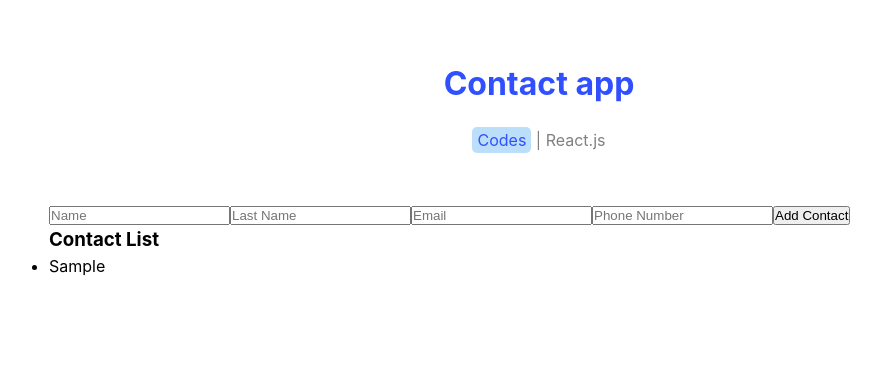
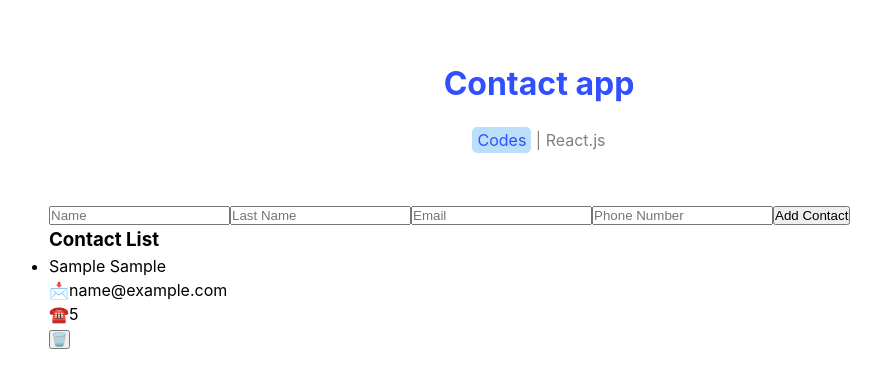
Before and after one commit to MehrabVosough/Contact, a React (Vite) app: page / in a window 1280 px wide. Both pictures are taken after typing "Sample", "Sample", "name@example.com", "5" into the empty fields and a click on the button "Add Contact". Shown: the top 388 px of the page, without its empty margins (101-982 px from the left). Built offline with nearby package versions, Linux system fonts and the light colour scheme.

Commit message:
Add Contact Item and set contact data in this component

```diff
--- /dev/null
+++ b/src/components/ContactItem.jsx
@@ -0,0 +1,21 @@
+
+function ContactItem({data:{id,name,lastName,email,phone}}) {
+  return (
+    <li key={id}>
+    <p>
+        {name} {lastName}
+    </p>
+    <p>
+        <span>📩</span>
+        {email}
+    </p>
+    <p>
+        <span>☎️</span>
+        {phone}
+    </p>
+    <button>🗑️</button>
+</li>
+  )
+}
+
+export default ContactItem
--- a/src/components/ContactList.jsx
+++ b/src/components/ContactList.jsx
@@ -1,13 +1,19 @@
+import ContactItem from "./ContactItem";
+
 function contactList({ contact }) {
 	console.log(contact);
 	return (
 		<div>
 			<h3>Contact List</h3>
-			<ul>
-				{contact.map((contact) => (
-					<li key={contact.id}>{contact.name}</li>
-				))}
-			</ul>
+			{contact.length ? (
+				<ul>
+					{contact.map((contact) => (
+						<ContactItem key={contact.id} data={contact}/>
+					))}
+				</ul>
+			) : (
+				<p>No Contact Yet...</p>
+			)}
 		</div>
 	);
 }
```
